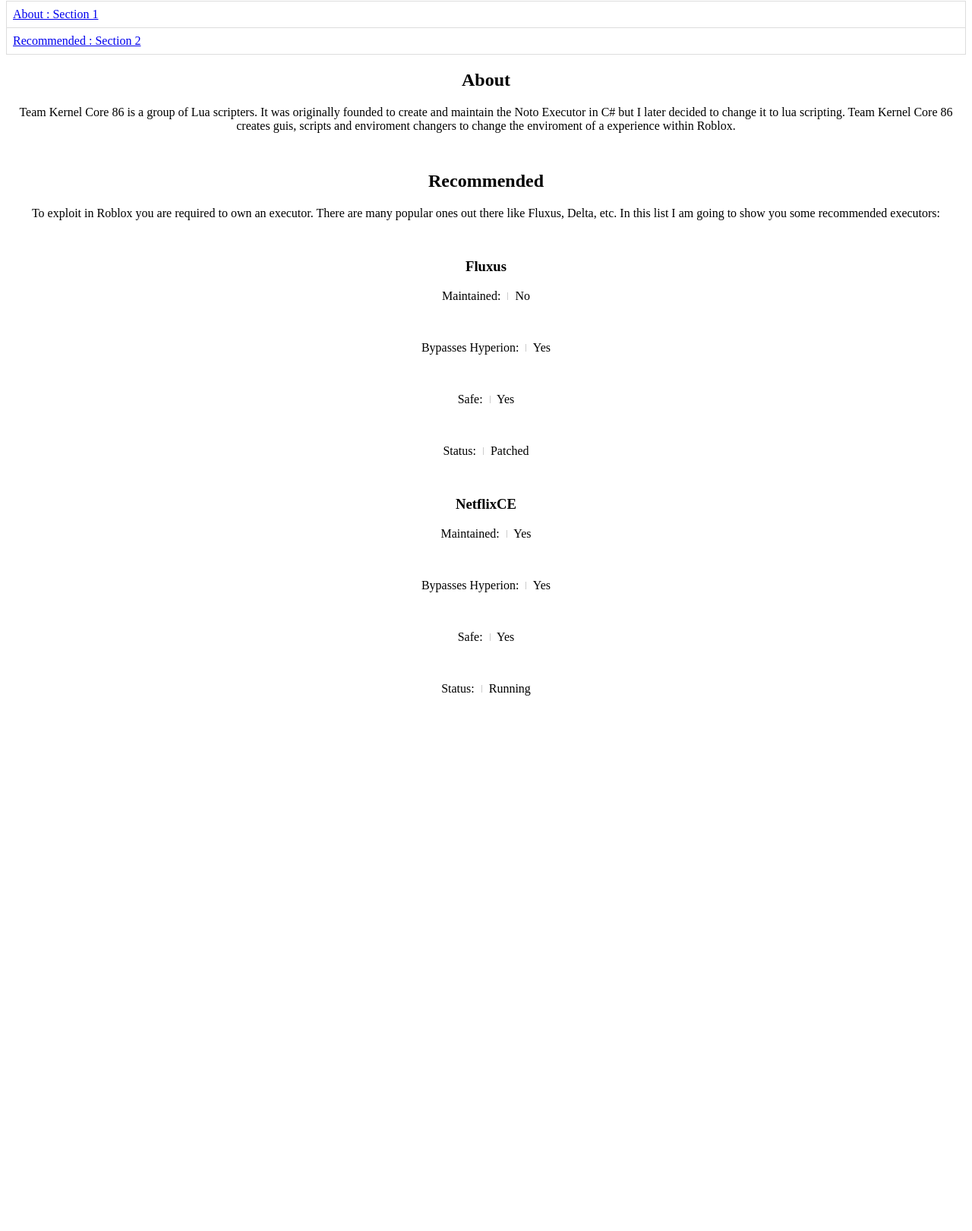
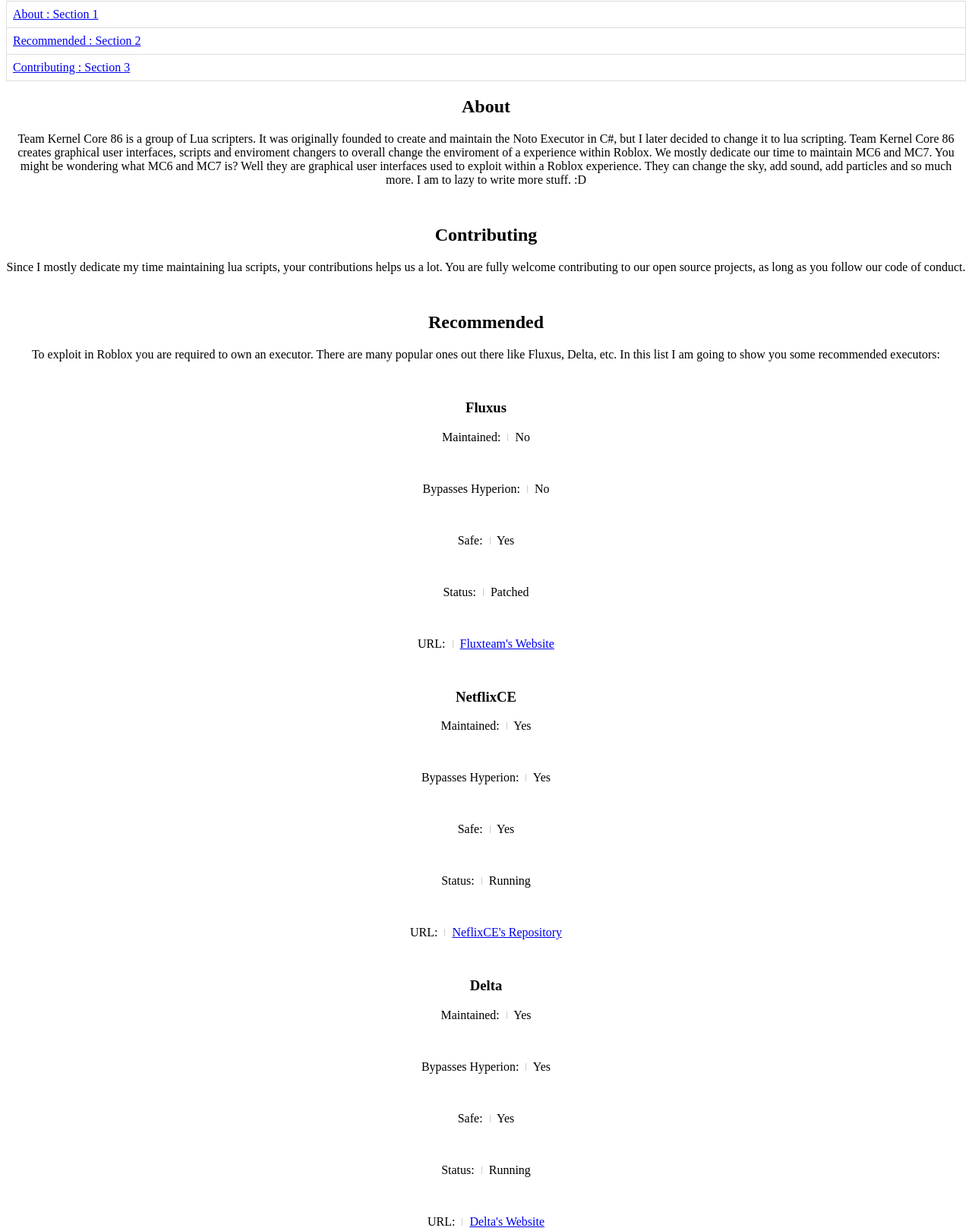
Before and after one commit to teamkernelcore86/teamkernelcore86.github.io, a plain HTML site: page index.html in a window 1280 px wide. Shown: the part 706-2327 px from the top of the page at 76% size. Before the commit the page ends 1672 px from the top, so only its background shows below. Drawn offline with nearby package versions, Linux system fonts and the light colour scheme.

Commit message:
Update index.html

```diff
--- a/index.html
+++ b/index.html
@@ -96,12 +96,19 @@
         <tr>
             <td><a href="#recommended">Recommended : Section 2</a></td>
         </tr>
+        <tr>
+            <td><a href="#contributing">Contributing : Section 3</a></td>
+        </tr>
     </table>
 
     <h2 id="about">About</h2>
-    <p>Team Kernel Core 86 is a group of Lua scripters. It was originally founded to create and maintain the Noto Executor in C# but I later
-    decided to change it to lua scripting. Team Kernel Core 86 creates guis, scripts and enviroment changers to change the enviroment of a experience
-    within Roblox.</p>
+    <p>Team Kernel Core 86 is a group of Lua scripters. It was originally founded to create and maintain the Noto Executor in C#, but I later
+    decided to change it to lua scripting. Team Kernel Core 86 creates graphical user interfaces, scripts and enviroment changers to overall change the enviroment of a experience
+    within Roblox. We mostly dedicate our time to maintain MC6 and MC7. You might be wondering what MC6 and MC7 is? Well they are graphical user interfaces
+    used to exploit within a Roblox experience. They can change the sky, add sound, add particles and so much more. I am to lazy to write more stuff. :D</p>
+
+    <h2 id="contributing">Contributing</h2>
+    <p>Since I mostly dedicate my time maintaining lua scripts, your contributions helps us a lot. You are fully welcome contributing to our open source projects, as long as you follow our code of conduct. </p>
 
     <h2 id="recommended">Recommended</h2>
     <p>To exploit in Roblox you are required to own an executor. There are many popular ones out there like Fluxus, Delta, etc. In this list I am going to show you some recommended executors:</p>
@@ -110,9 +117,13 @@
         <div class="info-box">
         <h3>Fluxus</h3>
         <p>Maintained: <span class="separator"></span> No</p>
-        <p>Bypasses Hyperion: <span class="separator"></span> Yes</p>
+        <p>Bypasses Hyperion: <span class="separator"></span> No</p>
         <p>Safe: <span class="separator"></span> Yes</p>
         <p>Status: <span class="separator"></span> Patched</p>
+        <p>
+            URL: <span class="separator"></span>
+            <a href="https://fluxteam.net">Fluxteam's Website</a>
+        </p>
     </div>
 
         <div class="info-box">
@@ -121,6 +132,22 @@
         <p>Bypasses Hyperion: <span class="separator"></span> Yes</p>
         <p>Safe: <span class="separator"></span> Yes</p>
         <p>Status: <span class="separator"></span> Running</p>
+        <p>
+            URL: <span class="separator"></span>
+            <a href="https://github.com/IShade4Real/NetflixCE">NeflixCE's Repository</a>
+        </p>
+    </div>
+
+        <div class="info-box">
+        <h3>Delta</h3>
+        <p>Maintained: <span class="separator"></span> Yes</p>
+        <p>Bypasses Hyperion: <span class="separator"></span> Yes</p>
+        <p>Safe: <span class="separator"></span> Yes</p>
+        <p>Status: <span class="separator"></span> Running</p>
+        <p>
+            URL: <span class="separator"></span>
+            <a href="https://deltaexploits.net">Delta's Website</a>
+        </p>
     </div>
 
 </div>
```
